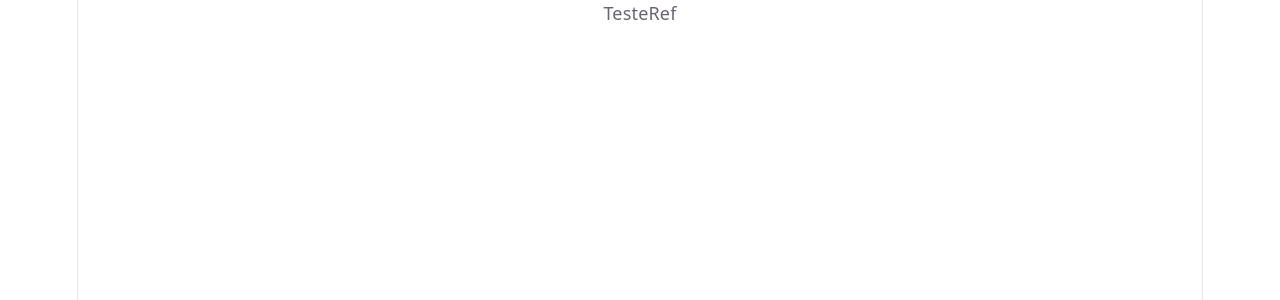
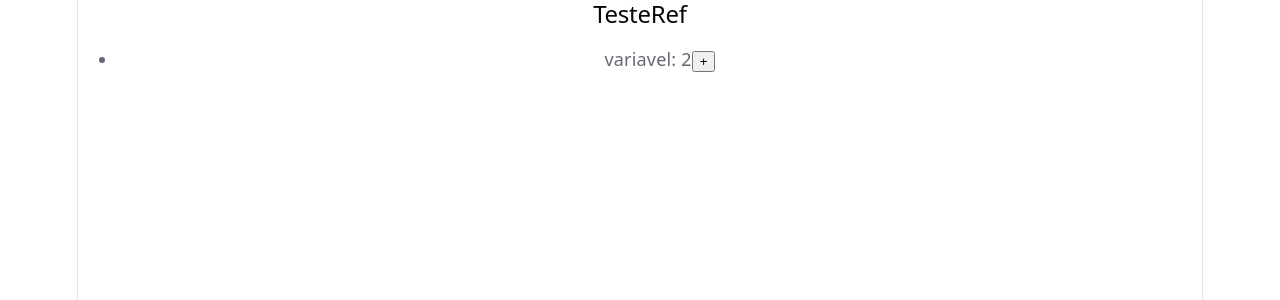
Before and after one commit to ufjf-dcc207/ufjf-dcc207-2026-3-a-atv11-igorknop, a React (Vite) app: page / in a window 1280 px wide. Shown: the top 300 px of the page. Built offline with nearby package versions, Linux system fonts and the light colour scheme.

Commit message:
adiciona variável

```diff
--- a/src/App.tsx
+++ b/src/App.tsx
@@ -2,6 +2,7 @@ import './App.css'
 import { TesteRef } from './TesteRef'
 
 function App() {
+
 
   return (
     <div>
--- a/src/TesteRef.tsx
+++ b/src/TesteRef.tsx
@@ -1,3 +1,18 @@
 export function TesteRef(){
-    return (<div>TesteRef</div>)
+    let variavel = 2;
+
+    function incrementaVariavel() {
+        variavel++;
+        console.log(variavel);
+    }
+    return (
+    <div>
+        <h2>TesteRef</h2>
+        <ul>
+            <li>variavel: {variavel}
+                <button onClick={incrementaVariavel}>+</button>
+            </li>
+        </ul>
+
+    </div>)
 }
```
